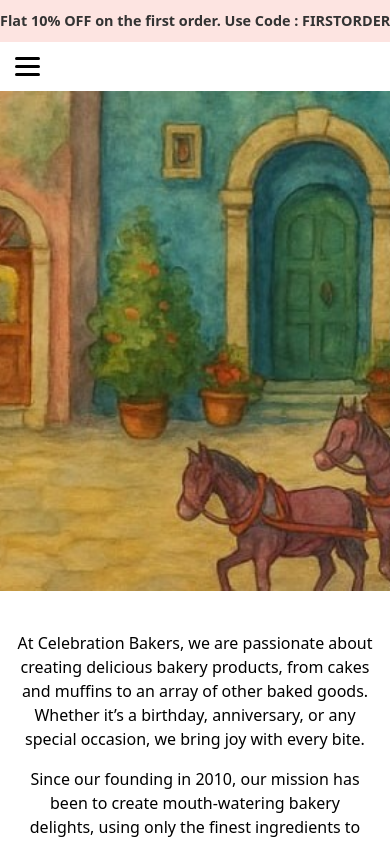
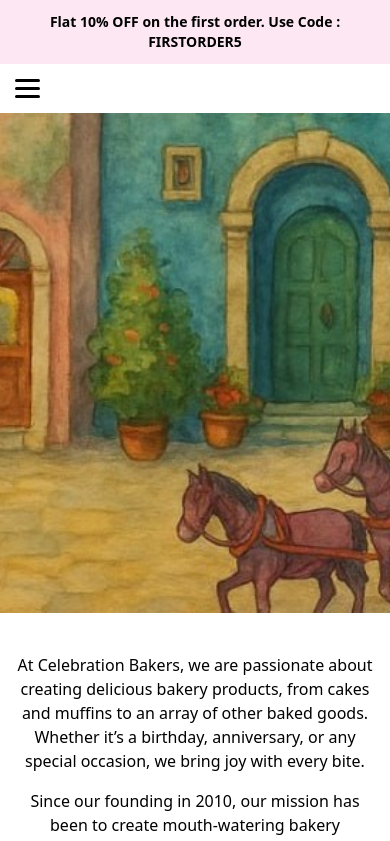
Before and after one commit to celebrationbakersofficial/celebratiobakers, a React (Vite) app: page /Aboutus in a window 390 px wide. Shown: the top 841 px of the page. Built offline with nearby package versions, Linux system fonts and the light colour scheme.

Commit message:
new design changes for mobile devices

```diff
--- a/src/components/Navbar/Navbar.jsx
+++ b/src/components/Navbar/Navbar.jsx
@@ -229,12 +229,14 @@ const Navbar = ({ isSticky, menuOpen, toggleMenu }) => {
 
   return (
     <div>
-    <div className="promo-banner">
-    <p>
-      <strong>Flat 10% OFF on the first order. </strong> <strong>Use Code : </strong>
-      <strong>FIRSTORDER5</strong>
-    </p>
-  </div>
+<div class="bg-pink-100 p-3 sm:p-4 text-center text-sm sm:text-base break-words max-w-full">
+  <p>
+    <strong class="font-bold">Flat 10% OFF on the first order. </strong>
+    <strong class="font-bold">Use Code : </strong>
+    <strong class="font-bold">FIRSTORDER5</strong>
+  </p>
+</div>
+
     <nav
       className={`navbar ${menuOpen ? "open" : ""} ${isSticky ? "sticky top-0 bg-white shadow-lg z-10 transition-all duration-300" : "bg-transparent"} transition-all duration-300`}
     >
--- a/src/css/styles.css
+++ b/src/css/styles.css
@@ -88,7 +88,6 @@
 .logo-containers {
   position: absolute;
   top: 169px;
-  right: 38px;
   z-index: 100;
 }
 
@@ -108,3 +107,31 @@
     max-width: 100px; /* Smaller logo size on mobile */
   }
 }
+
+
+.loader {
+  position: fixed;
+  top: 50%;
+  left: 50%;
+  transform: translate(-50%, -50%);
+  text-align: center;
+}
+
+.logo-loader {
+  animation: spin 2s linear infinite;
+  width: 100px;  /* Adjust size of your logo */
+  height: 100px;
+}
+
+@keyframes spin {
+  0% {
+    transform: rotate(0deg);
+  }
+  100% {
+    transform: rotate(360deg);
+  }
+}
+
+.logo-containers {
+  right: 17px;
+}
```
